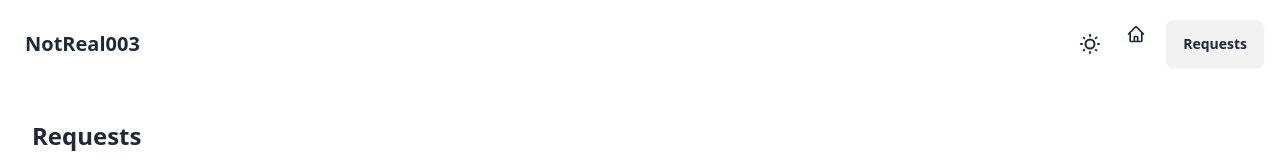
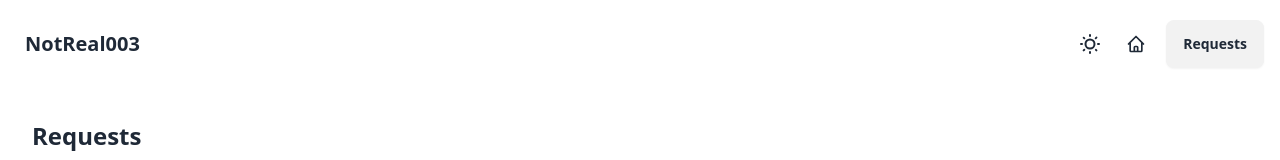
Before and after one commit to NotReal003/REQUEST-MANAGEMENT-SYSTEM, a React (Create React App) app: page / in a window 1280 px wide. Shown: the top 160 px of the page. Built offline with nearby package versions, Linux system fonts and the light colour scheme.

Commit message:
Update Navbar.jsx

```diff
--- a/src/components/Navbar.jsx
+++ b/src/components/Navbar.jsx
@@ -49,7 +49,7 @@ const Navbar = () => {
         </svg>
       </label>
       <div className="flex-none">
-        <ul className="menu menu-horizontal px-1 ml-1">
+        <ul className="menu menu-horizontal px-1 ml-1 flex items-center justify-center">
           <li>
             <Link to="https://notreal003.xyz">
               <svg
```
